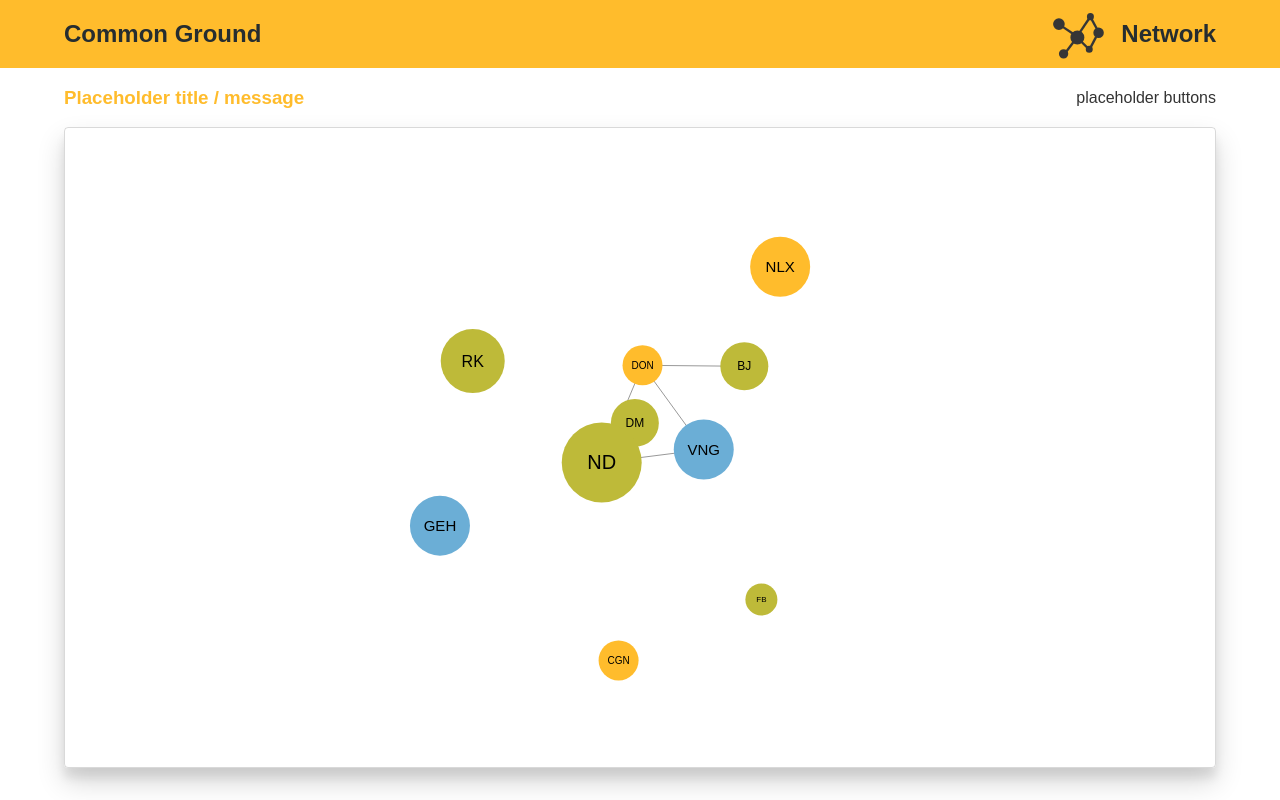
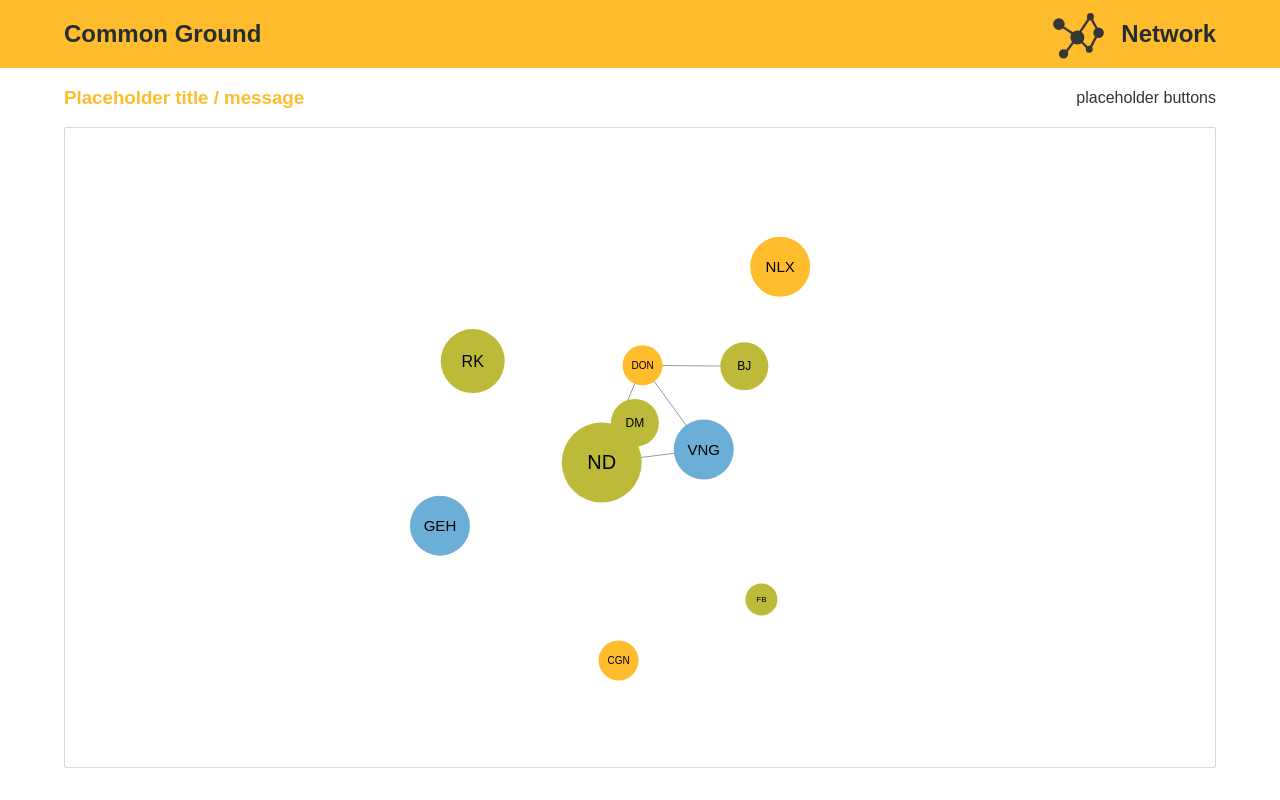
Before and after one commit to dmijatovic/cg-networks-cra-d3v5, a React (Create React App) app: page / in a window 1280 px wide. Built offline with nearby package versions, Linux system fonts and the light colour scheme; a web font is replaced by a local one.

Commit message:
reduced forder and removed box-shadow

```diff
--- a/src/components/ForceDirectedGraph/ForceDirectedGraph.scss
+++ b/src/components/ForceDirectedGraph/ForceDirectedGraph.scss
@@ -7,8 +7,8 @@
   align-items: center;
   margin-bottom: 2rem;
   border: $svg-canvas-border-2;
-  border-radius: 4px;
-  box-shadow: $box-shadow-4;
+  border-radius: 2px;
+  //box-shadow: $box-shadow-4;
 }
 
 .selected-node {
```
